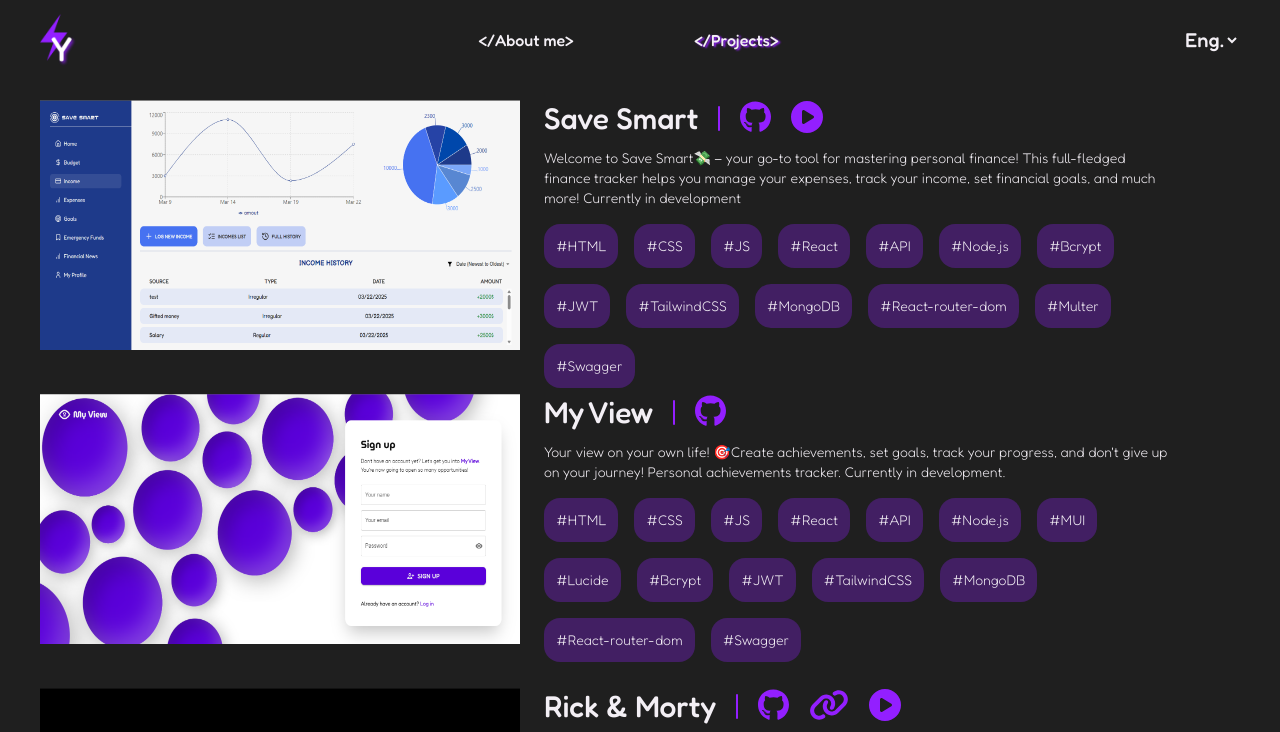
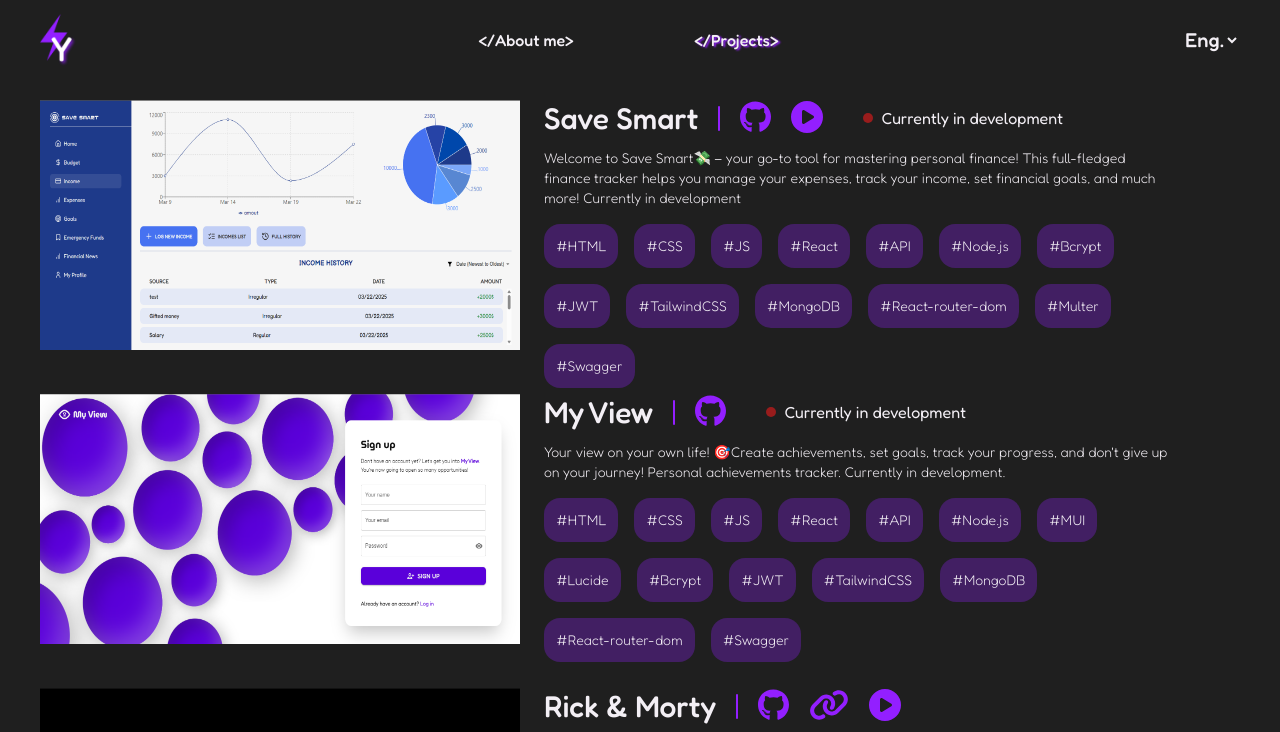
Before and after one commit to ZubalYana/Portfolio, a React (Vite) app: page /projects in a window 1280 px wide. Shown: the top 732 px of the page. Built offline with nearby package versions, Linux system fonts and the light colour scheme; a web font is replaced by a local one.

Commit message:
create and style currently in development tags for the projects in dev stage

```diff
--- a/package.json
+++ b/package.json
@@ -18,6 +18,7 @@
     "aos": "^2.3.4",
     "i18next": "^24.2.0",
     "i18next-browser-languagedetector": "^8.0.2",
+    "lucide-react": "^0.485.0",
     "react": "^18.3.1",
     "react-copy-to-clipboard": "^5.1.0",
     "react-dom": "^18.3.1",
--- a/src/components/ExtendedProjectCard/ExtendedProjectCard.css
+++ b/src/components/ExtendedProjectCard/ExtendedProjectCard.css
@@ -1,43 +1,68 @@
 .presentationIcon {
   transition: transform 0.3s ease, opacity 0.3s ease;
 }
+
 .presentationIcon:hover {
   transform: scale(1.2) rotate(10deg);
   opacity: 0.9;
 }
 
+@keyframes pulse {
+
+  0%,
+  100% {
+    opacity: 1;
+  }
+
+  50% {
+    opacity: 0;
+  }
+}
+
+.animate-pulse {
+  animation: pulse 1s infinite;
+}
+
 @media (max-width: 768px) {
-  .wrap{
+  .wrap {
     padding: 20px;
   }
-    .extendedProjectCard{
+
+  .extendedProjectCard {
     flex-direction: column;
     min-height: min-content;
   }
-    .extendedProjectCard img{
+
+  .extendedProjectCard img {
     width: 100%;
   }
-    .infoContainer{
+
+  .infoContainer {
     width: 100%;
     margin: 20px 0;
   }
-    .projectNameCon{
-      width: 100% ;
+
+  .projectNameCon {
+    width: 100%;
     flex-direction: column;
     align-items: flex-start;
   }
-    .projectNameCon h3{
+
+  .projectNameCon h3 {
     font-size: 24px;
     margin-bottom: 7px;
   }
-    .separatingLine{
+
+  .separatingLine {
     display: none;
   }
-    .projectDesctiption{
+
+  .projectDesctiption {
     width: 100%;
     min-height: min-content;
   }
-    .tagsContainer{
+
+  .tagsContainer {
     width: 100%;
     min-height: min-content;
   }
--- a/src/components/ExtendedProjectCard/ExtendedProjectCard.jsx
+++ b/src/components/ExtendedProjectCard/ExtendedProjectCard.jsx
@@ -1,12 +1,12 @@
 import React from 'react'
 import { FontAwesomeIcon } from '@fortawesome/react-fontawesome';
 import { faGithub } from '@fortawesome/free-brands-svg-icons';
-import { faLink } from '@fortawesome/free-solid-svg-icons';
-import { faCirclePlay } from '@fortawesome/free-solid-svg-icons';
+import { faLink, faCirclePlay } from '@fortawesome/free-solid-svg-icons';
+import { Wrench } from 'lucide-react';
 import presentation from '/presentation.svg';
 import './ExtendedProjectCard.css'
 
-export default function ExtendedProjectCard({name, img, description, tags, repoLink, presentationLink, projectLink, videoPresentation}) {
+export default function ExtendedProjectCard({ name, img, description, tags, repoLink, presentationLink, projectLink, videoPresentation, inDevelopment }) {
     return (
         <div className='extendedProjectCard w-full h-[250px] flex mb-11'>
             <img src={img} alt="project image" className='w-[40%]' />
@@ -69,6 +69,12 @@ export default function ExtendedProjectCard({name, img, description, tags, repoL
                                 />
                             </a>
                         )}
+                        {inDevelopment && (
+                            <div className='ml-5 w-[200px] flex text-customWhite items-center justify-center rounded-2xl'>
+                                <div className='w-[10px] h-[10px] rounded-full bg-red-700 mr-2 animate-pulse'></div>
+                                <p>Currently in development</p>
+                            </div>
+                        )}
                     </div>
                 </div>
                 <p className="projectDesctiption w-[90%] max-h-28 text-customWhite font-light text-sm mt-3">{description}</p>
--- a/src/components/Projects/Projects.jsx
+++ b/src/components/Projects/Projects.jsx
@@ -24,6 +24,7 @@ export default function Projects() {
       tags: ['HTML', 'CSS', 'JS', 'React', 'API', 'Node.js', 'Bcrypt', 'JWT', 'TailwindCSS', 'MongoDB', 'React-router-dom', 'Multer', 'Swagger'],
       repoLink: 'https://github.com/ZubalYana/SaveSmart',
       videoPresentation: 'https://www.loom.com/share/144a2d69b26840d4a9186d3d8b37f902',
+      inDevelopment: true,
     },
     {
       name: 'My View',
@@ -34,6 +35,7 @@ export default function Projects() {
       tags: ['HTML', 'CSS', 'JS', 'React', 'API', 'Node.js', 'MUI', 'Lucide', 'Bcrypt', 'JWT', 'TailwindCSS', 'MongoDB', 'React-router-dom', 'Swagger'],
       repoLink: 'https://github.com/ZubalYana/My-view',
       videoPresentation: '',
+      inDevelopment: true,
     },
     {
       name: 'Rick & Morty',
@@ -151,6 +153,7 @@ export default function Projects() {
           presentationLink={project.presentationLink}
           projectLink={project.projectLink}
           videoPresentation={project.videoPresentation}
+          inDevelopment={project.inDevelopment}
         />
       ))}
     </div>
```
Also changed, not shown: 1 other file (tests, documents, lock files or other folders). Lines whose indentation alone changed are shown as unchanged.
